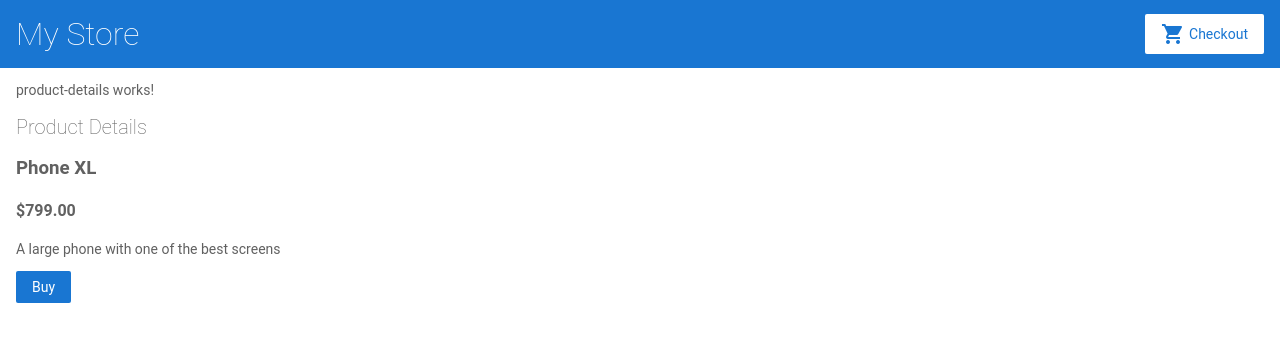
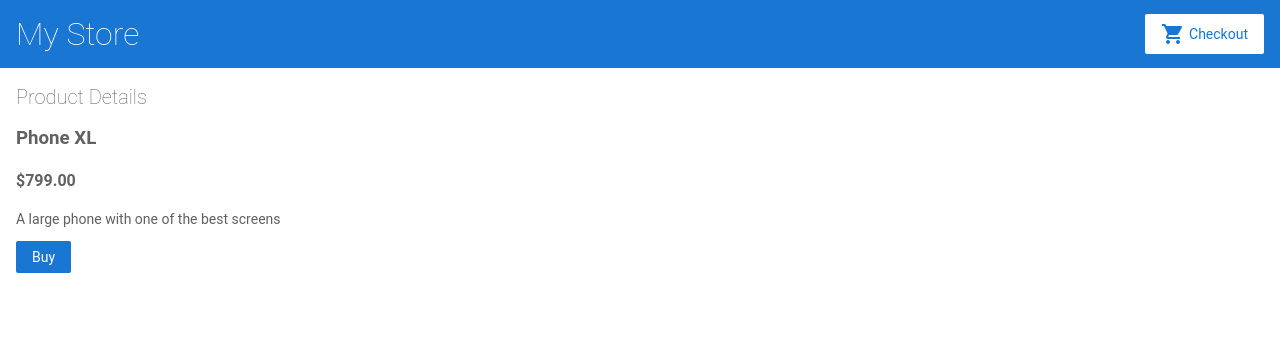
Before and after one commit to zwong/angular-start, an Angular app: page /products/0 in a window 1280 px wide. Shown: the top 342 px of the page. Built offline with nearby package versions, Linux system fonts and the light colour scheme.

Commit message:
3 files modified

```diff
--- a/src/app/product-details/product-details.component.html
+++ b/src/app/product-details/product-details.component.html
@@ -1,7 +1,3 @@
-<p>
-product-details works!
-</p>
-
 <h2> Product Details </h2>
 
 <div *ngIf="product">
--- a/src/app/product-details/product-details.component.ts
+++ b/src/app/product-details/product-details.component.ts
@@ -1,6 +1,7 @@
 import { Component, OnInit } from '@angular/core';
 import { Input } from '@angular/core';
 import { ActivatedRoute } from '@angular/router';
+
 import { products } from '../products';
 import { CartService } from '../cart.service';
 
@@ -13,7 +14,7 @@ export class ProductDetailsComponent implements OnInit {
 product;
 
   constructor(private route: ActivatedRoute,
-  private cartService: CartService)
+              private cartService: CartService)
   {
   }
 
```
Also changed, not shown: src/app/cart.service.ts (indentation only).
